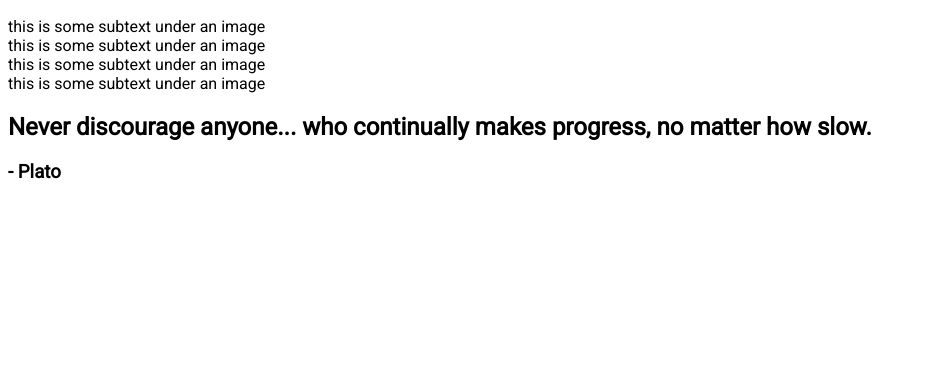
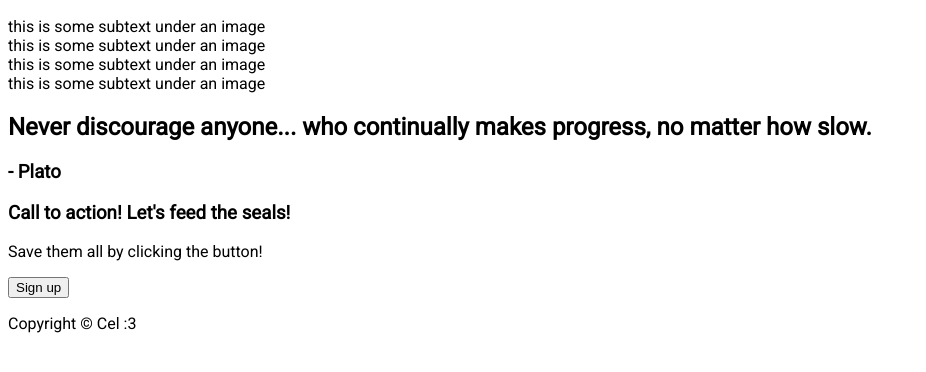
Before and after one commit to cel004/landing-page, a plain HTML site: page index.html in a window 1280 px wide. Shown: the part 304-676 px from the top of the page, without its empty margins (0-926 px from the left). Drawn offline with Linux system fonts and the light colour scheme.

Commit message:
Add action class and footer

```diff
--- a/index.html
+++ b/index.html
@@ -48,5 +48,15 @@
             who continually makes progress, no matter how slow.</h2>
             <div class="author"><h3>- Plato</h3></div>
         </div>
+
+        <div class="action">
+            <div class="blueheader"><h3>Call to action! Let's feed the seals!</h3></div>
+            <p>Save them all by clicking the button!</p>
+            <button>Sign up</button>
+        </div>
+
+        <div class="footer">
+            <p>Copyright © Cel :3</p>
+        </div>
     </body>
 </html>
```
